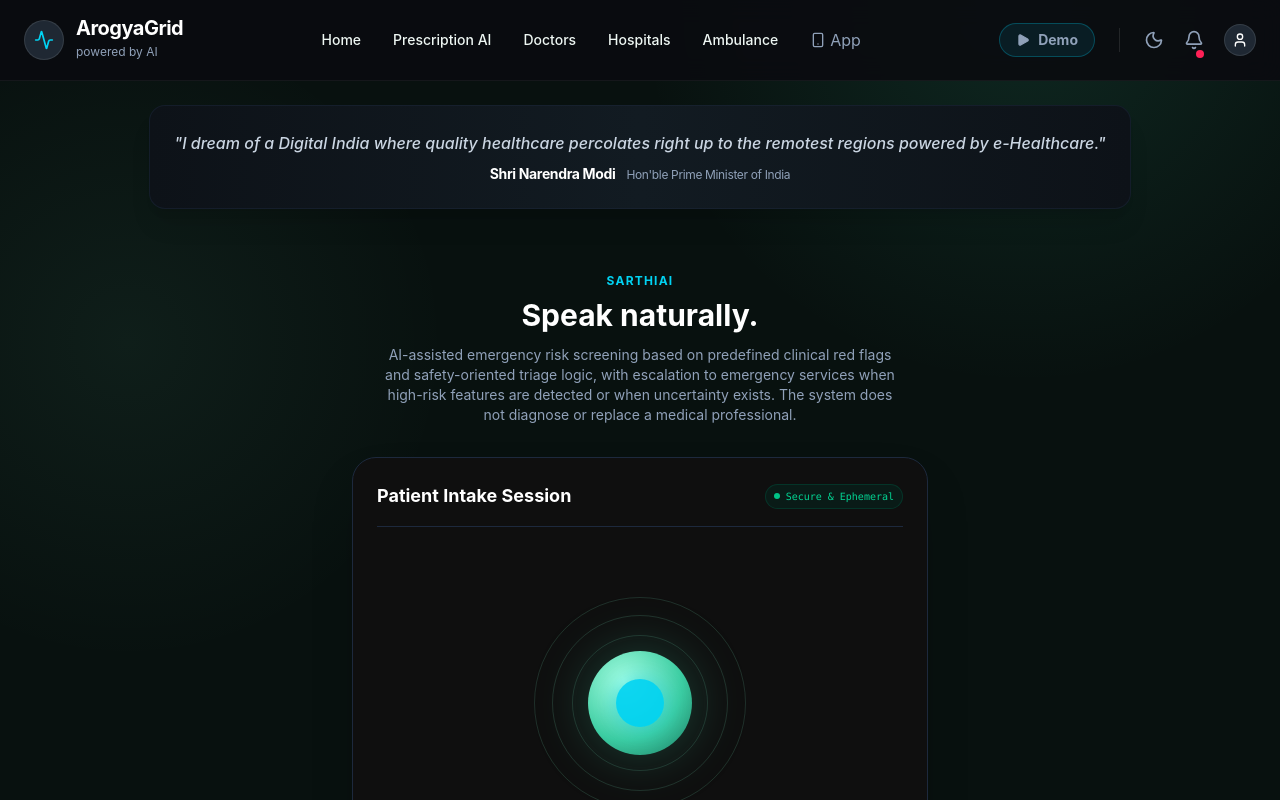
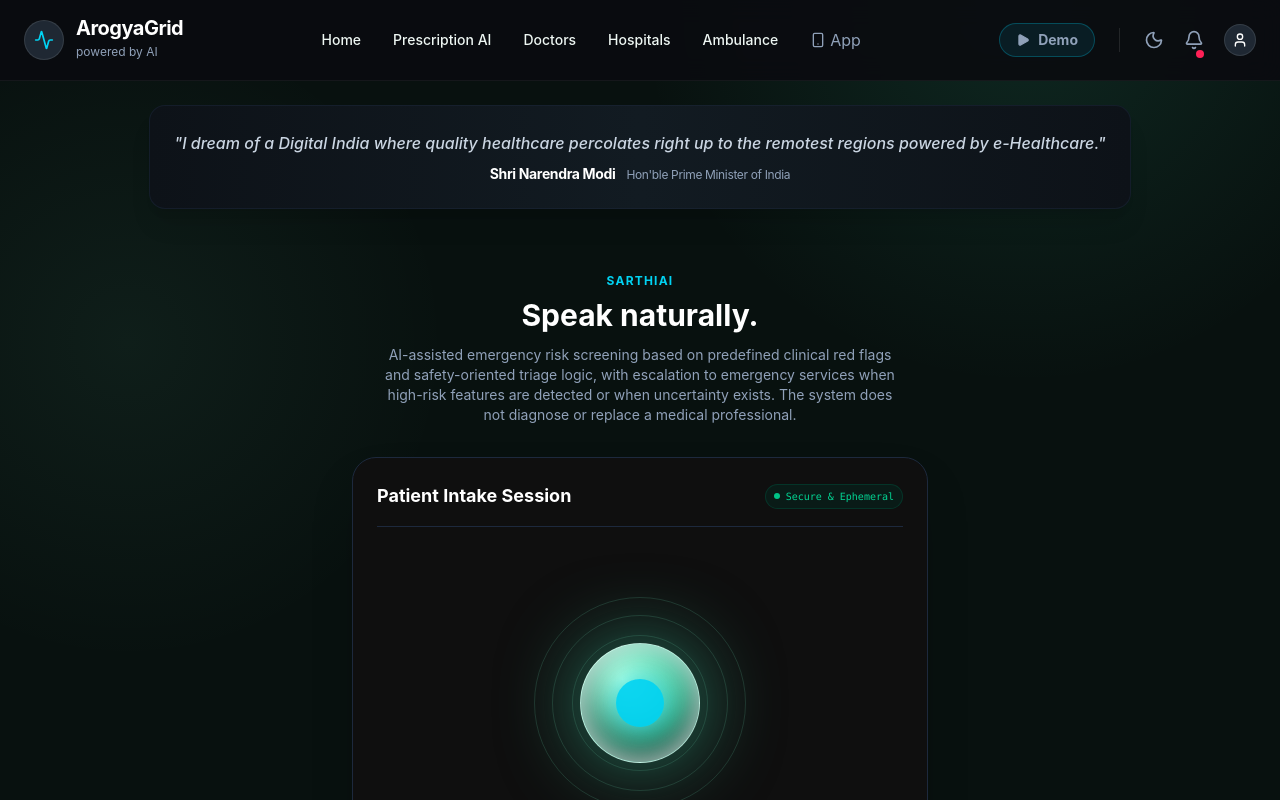
Before and after one commit to quantumcoder-3000/mp_online_healthcare_app, a Next.js app: page /voice in a window 1280 px wide. Shown: the top 800 px of the page. Built offline with nearby package versions, Linux system fonts and the light colour scheme.

Commit message:
ui: make VoiceIntake component orb hyper-luminescent matching hero sphere

```diff
--- a/src/app/globals.css
+++ b/src/app/globals.css
@@ -116,7 +116,8 @@ button { font: inherit; }
 .secure-mark { color: var(--muted); font-size: 12px; }
 .voice-control-stack { flex: 1; display: flex; flex-direction: column; align-items: center; justify-content: center; padding: 26px 0 12px; }
 .voice-orb { width: 220px; height: 220px; border-radius: 50%; position: relative; display: grid; place-items: center; margin: 8px 0 18px; }
-.orb-core { width: 104px; height: 104px; display: grid; place-items: center; border-radius: 50%; background: radial-gradient(circle at 35% 30%, #a9ffe1, #3ccca1 58%, #1a7760); color: #06271d; font-size: 36px; box-shadow: 0 0 56px rgba(60, 204, 161, .28); position: relative; z-index: 2; }
+.orb-core { width: 120px; height: 120px; display: grid; place-items: center; border-radius: 50%; background: radial-gradient(circle at 35% 30%, #a9ffe1, #3ccca1 58%, #1a7760); color: #06271d; font-size: 36px; box-shadow: 0 0 80px rgba(60, 204, 161, 0.6), inset 0 0 30px rgba(255, 255, 255, 0.8), inset 0 -20px 40px rgba(0, 0, 0, 0.6); border: 1px solid rgba(255, 255, 255, 0.6); position: relative; z-index: 2; transition: all 0.5s ease; }
+.voice-orb.active .orb-core { transform: scale(1.1); box-shadow: 0 0 120px rgba(60, 204, 161, 0.9), inset 0 0 40px rgba(255, 255, 255, 0.9), inset 0 -20px 40px rgba(0, 0, 0, 0.6); border: 1px solid rgba(255,255,255,0.9); }
 .orb-ring { position: absolute; inset: 22px; border: 1px solid rgba(126, 240, 197, .15); border-radius: 50%; }
 .ring-b { inset: 42px; }
 .ring-c { inset: 4px; }
```
